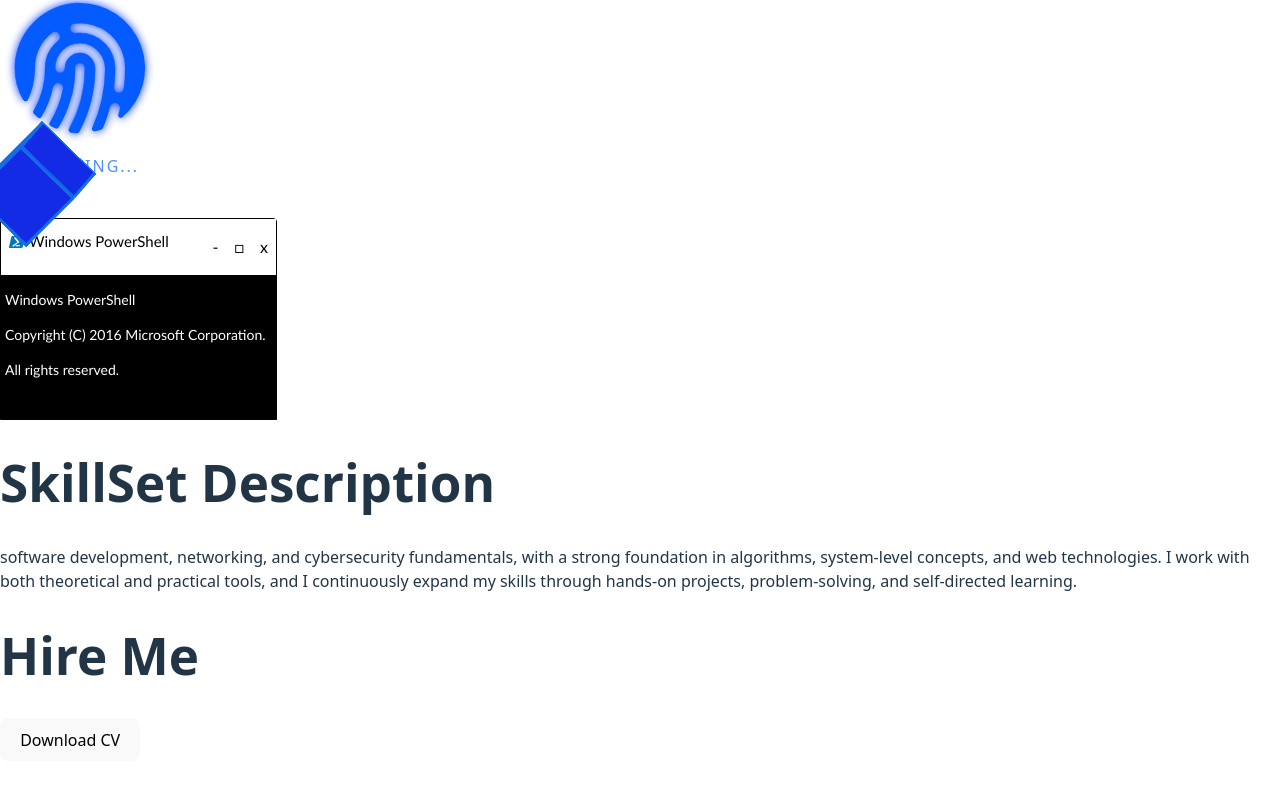
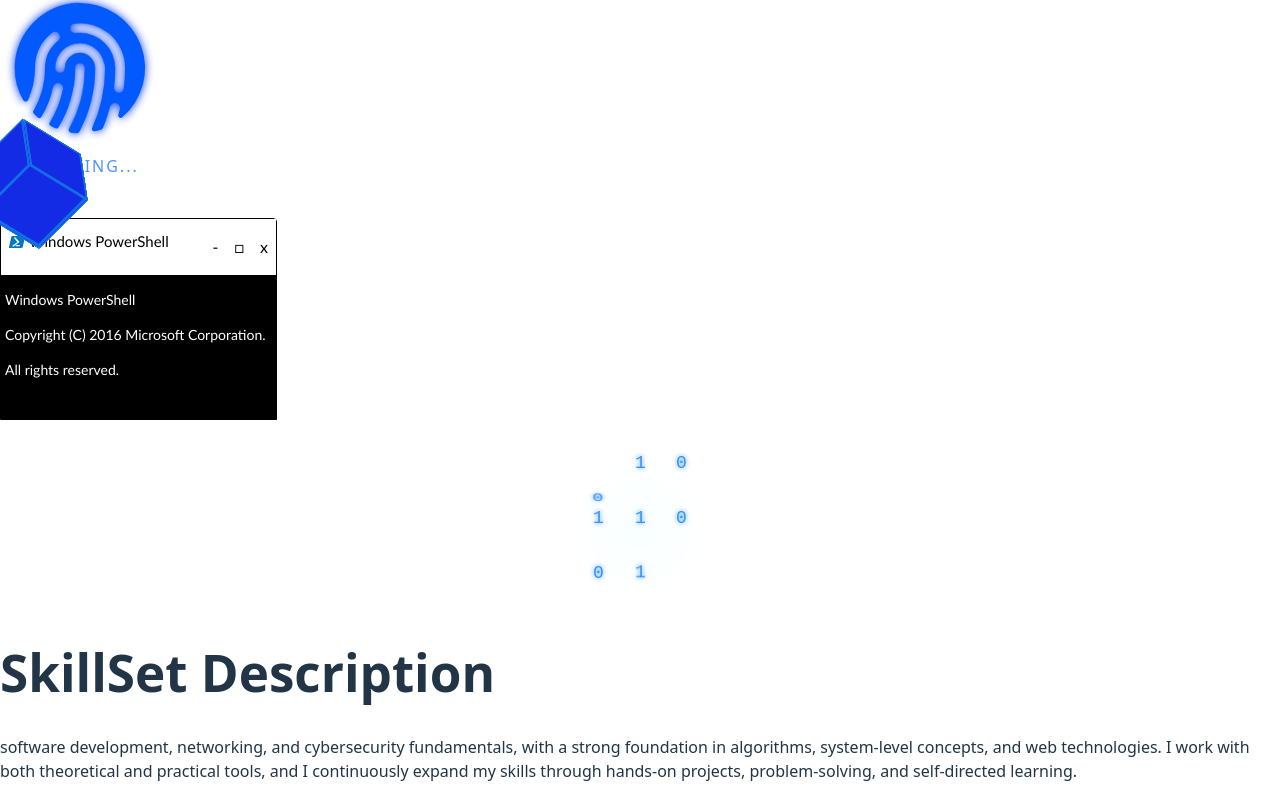
Before and after one commit to Chiraz-hub/My_Website, a React (Vite) app: page / in a window 1280 px wide. Shown: the part 1153-1960 px from the top of the page. Before the commit the page ends 1914 px from the top, so only its background shows below. Built offline with nearby package versions, Linux system fonts and the light colour scheme.

Commit message:
Added the math Logo, needs adjustement

```diff
--- a/src/App.tsx
+++ b/src/App.tsx
@@ -7,6 +7,7 @@
 import SecBtn from './Page_components/Activity/SecBtn'
 import PrblmS from './Page_components/Activity/PrblmS'
 import Soft from './Page_components/Activity/Soft'
+import Math from './Page_components/Activity/Math'
 function App(){
  return (
      <div>
@@ -17,6 +18,7 @@
     <SecBtn />
     <PrblmS />
     <Soft />
+    <Math />
     <Skill/>
     <Hire />
     </div>
--- /dev/null
+++ b/src/Page_components/Activity/Math.tsx
@@ -0,0 +1,123 @@
+
+import styled from 'styled-components';
+
+const Loader = () => {
+  return (
+    <StyledWrapper>
+      <div className="ai-matrix-loader">
+        <div className="digit">0</div>
+        <div className="digit">1</div>
+        <div className="digit">0</div>
+        <div className="digit">1</div>
+        <div className="digit">1</div>
+        <div className="digit">0</div>
+        <div className="digit">0</div>
+        <div className="digit">1</div>
+        <div className="glow" />
+      </div>
+    </StyledWrapper>
+  );
+}
+
+const StyledWrapper = styled.div`
+  .ai-matrix-loader {
+    width: 120px;
+    height: 160px;
+    margin: 30px auto;
+    position: relative;
+    perspective: 800px;
+    display: grid;
+    grid-template-columns: repeat(3, 1fr);
+    gap: 5px;
+  }
+
+  .digit {
+    color: #0077ff;
+    font-family: monospace;
+    font-size: 18px;
+    text-align: center;
+    text-shadow: 0 0 5px #0077ff;
+    animation:
+      matrix-fall 2s infinite,
+      matrix-flicker 0.5s infinite;
+    opacity: 0;
+  }
+
+  .digit:nth-child(1) {
+    animation-delay: 0.1s;
+  }
+  .digit:nth-child(2) {
+    animation-delay: 0.3s;
+  }
+  .digit:nth-child(3) {
+    animation-delay: 0.5s;
+  }
+  .digit:nth-child(4) {
+    animation-delay: 0.7s;
+  }
+  .digit:nth-child(5) {
+    animation-delay: 0.9s;
+  }
+  .digit:nth-child(6) {
+    animation-delay: 1.1s;
+  }
+  .digit:nth-child(7) {
+    animation-delay: 1.3s;
+  }
+  .digit:nth-child(8) {
+    animation-delay: 1.5s;
+  }
+
+  .glow {
+    position: absolute;
+    top: 0;
+    left: 0;
+    right: 0;
+    bottom: 0;
+    background: radial-gradient(
+      circle,
+      rgba(0, 247, 255, 0.1) 0%,
+      transparent 70%
+    );
+    animation: matrix-pulse 2s infinite;
+  }
+
+  @keyframes matrix-fall {
+    0% {
+      transform: translateY(-50px) rotateX(90deg);
+      opacity: 0;
+    }
+    20%,
+    80% {
+      transform: translateY(0) rotateX(0deg);
+      opacity: 0.8;
+    }
+    100% {
+      transform: translateY(50px) rotateX(-90deg);
+      opacity: 0;
+    }
+  }
+
+  @keyframes matrix-flicker {
+    0%,
+    19%,
+    21%,
+    100% {
+      opacity: 0.8;
+    }
+    20% {
+      opacity: 0.2;
+    }
+  }
+
+  @keyframes matrix-pulse {
+    0%,
+    100% {
+      opacity: 0.3;
+    }
+    50% {
+      opacity: 0.7;
+    }
+  }`;
+
+export default Loader;
```
